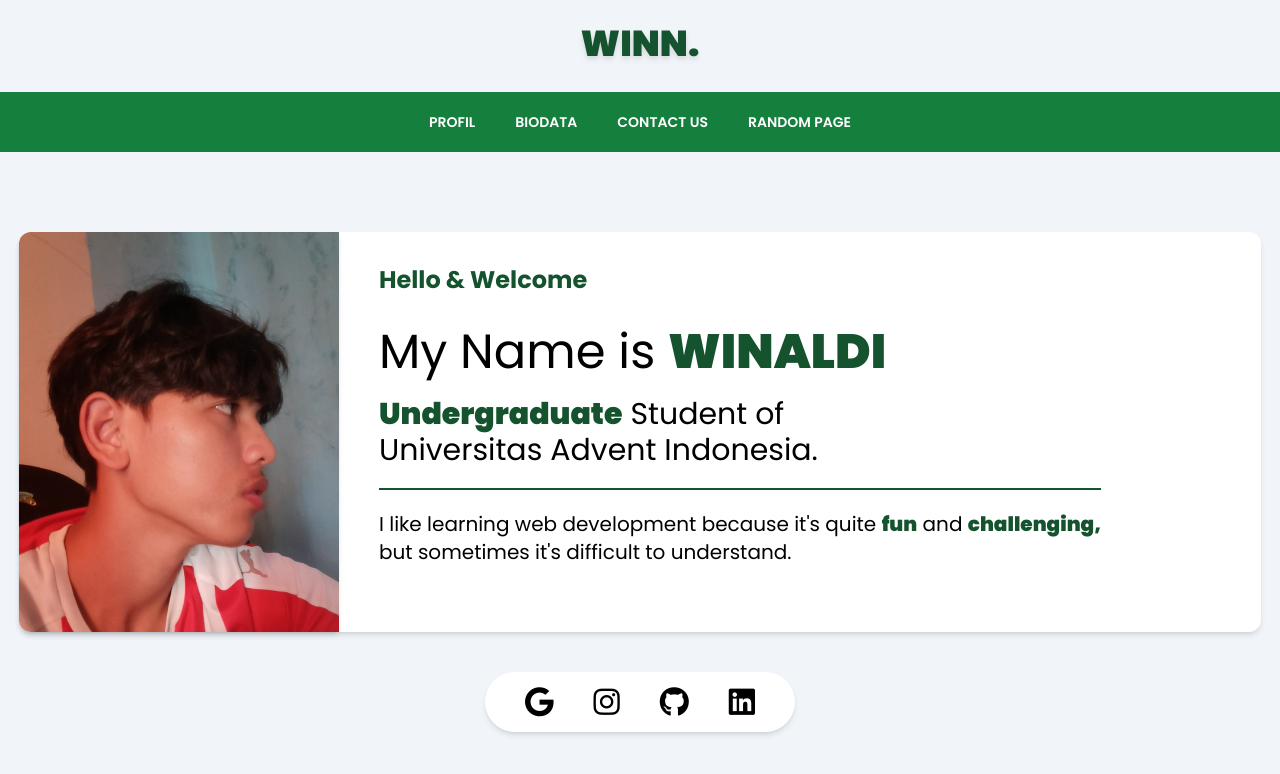
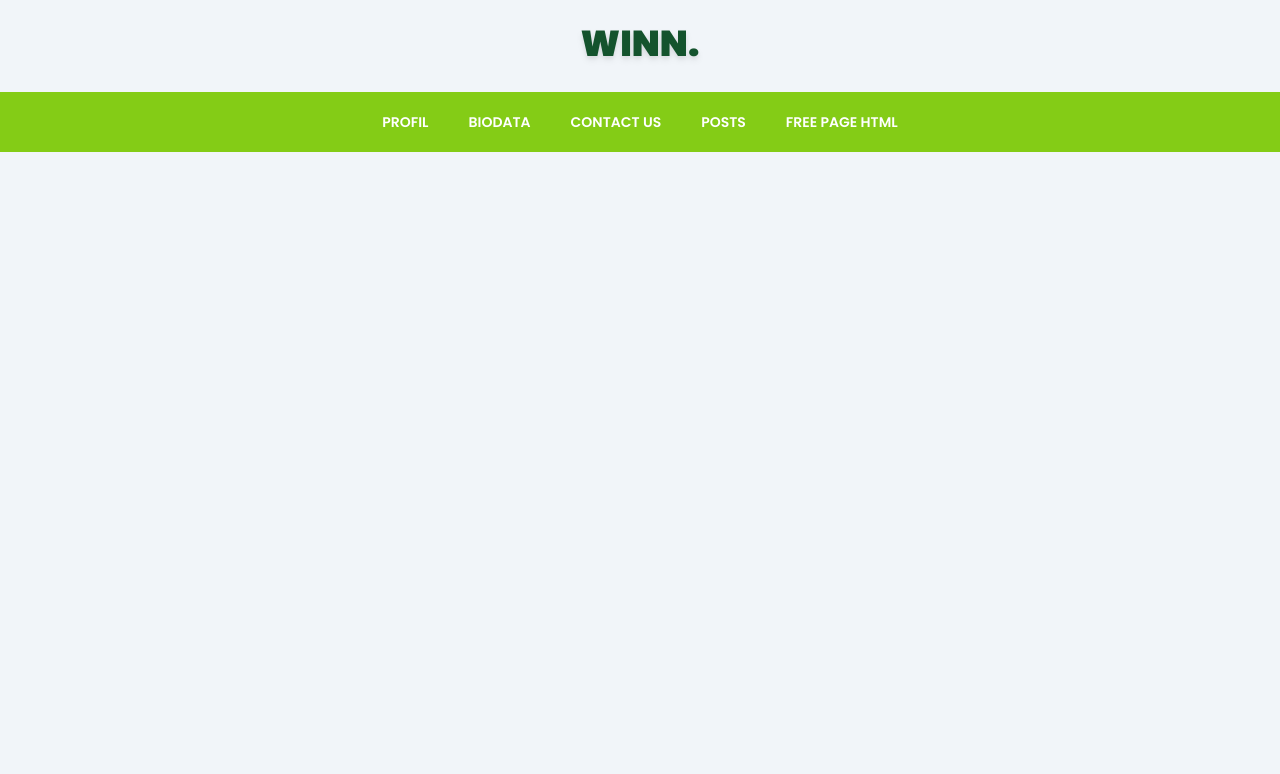
Before and after one commit to Winaldi99/finalproject-web-1, a plain HTML site: page biodata.html in a window 1280 px wide. Drawn offline with nearby package versions, Linux system fonts and the light colour scheme.

Commit message:
remake navbar in index and biodata

```diff
--- a/biodata.html
+++ b/biodata.html
@@ -20,42 +20,18 @@
         </div>
     </header>
 
-    <nav class="bg-green-700">
-        <ul class="flex flex-row place-content-center gap-10">
-            <li class="text-white text-sm font-semibold my-5"><a href="index.html">PROFIL</a></li>
-            <li class="text-white text-sm font-semibold my-5"><a href="biodata.html">BIODATA</a></li>
-            <li class="text-white text-sm font-semibold my-5"><a href="contact_us.html">CONTACT US</a></li>
-            <li class="text-white text-sm font-semibold my-5"><a href="random.html">RANDOM PAGE</a></li>
+    <nav class="bg-lime-500 hidden md:block">
+        <ul class="flex flex-row place-content-center gap-4">
+            <li class="text-white text-sm font-semibold py-5 px-3 hover:bg-lime-600 hover:duration-500"><a href="index.html">PROFIL</a></li>
+            <li class="text-white text-sm font-semibold py-5 px-3 hover:bg-lime-600 hover:duration-500"><a href="biodata.html">BIODATA</a></li>
+            <li class="text-white text-sm font-semibold py-5 px-3 hover:bg-lime-600 hover:duration-500"><a href="contact_us.html">CONTACT US</a></li>
+            <li class="text-white text-sm font-semibold py-5 px-3 hover:bg-lime-600 hover:duration-500"><a href="posts.html">POSTS</a></li>
+            <li class="text-white text-sm font-semibold py-5 px-3 hover:bg-lime-600 hover:duration-500"><a href="freepage.html">FREE PAGE HTML</a></li>
         </ul>
     </nav>
 
     <main>
-        <div class="flex flex-row bg-white rounded-xl my-20 mb-10 justify-self-center shadow-md">
-            <div>
-                <img src="img/img/self.jpg" alt="Profile" class=" h-30 rounded-l-xl max-w-80 shadow-md">
-            </div>
-            <div class="mx-40 ml-10 my-8 text-2xl">
-                <div class="mb-8">
-                    <h3 class="font-bold text-green-900">Hello & Welcome</h3>
-                </div>
-                <div class="mb-5">
-                    <h1 class="text-5xl font-[Black Han Sans]">My Name is <span class="font-black text-green-900"> WINALDI</span></h1>
-                </div>
-                <div class="mb-5">
-                    <h2 class="text-3xl border-b-2 pb-5 border-green-900"><span class="font-black text-green-900">Undergraduate</span> Student of <br>Universitas Advent Indonesia.</h2>
-                </div>
-                <div class="text-xl">
-                    <p>I like learning web development because it's quite <span class="font-black text-green-900">fun</span>
-                     and <span class="font-black text-green-900">challenging,</span><br> but sometimes it's difficult to understand.</p>
-                </div>
-            </div>
-        </div>
-        <div class="flex flex-row bg-white justify-self-center px-10 py-3 gap-10 rounded-full shadow-md">
-            <a href="#"><i class="fa-brands fa-google text-3xl"></i></a>
-            <a href="#"><i class="fa-brands fa-instagram text-3xl"></i></a>
-            <a href="https://github.com/Winaldi99" target="_blank"><i class="fa-brands fa-github text-3xl"></i></a>
-            <a href="www.linkedin.com/in/winalditamba" target="_blank"><i class="fa-brands fa-linkedin text-3xl"></i></a>
-        </div>
+
     </main>
 
     <footer >
```
Also changed, not shown: index.html (+2 -1 lines).
